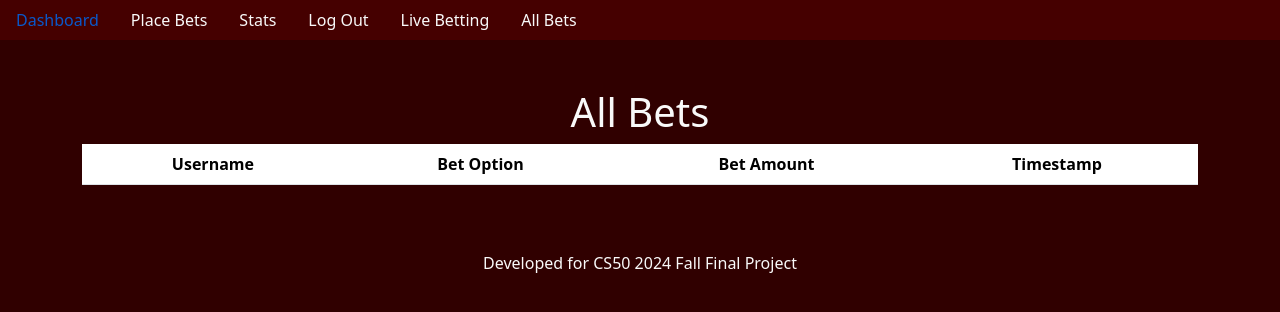
After one commit to EricYXu/HarvardYalePredictions, a Flask app: page /bets in a window 1280 px wide. The commit adds this page. Shown: the top 312 px of the page. Run offline with Flask 3, Linux system fonts and the light colour scheme; a user stored in the database is signed in; data comes from the database, SQL or seed files in the repository; both versions use the stored data as it was after the commit; data that the repository does not hold is empty.

Commit message:
live bet

```diff
--- a/app.py
+++ b/app.py
@@ -179,13 +179,62 @@ def stats():
 @app.route("/live")
 def live():
     """Render the live betting page."""
-    return render_template("live.html")
+    if "user_id" not in session:
+        return redirect("/login")
+
+    # Fetch the user's current balance
+    user_id = session["user_id"]
+    conn = sqlite3.connect("site.db")
+    conn.row_factory = sqlite3.Row
+    cursor = conn.cursor()
+    cursor.execute("SELECT cash FROM users WHERE id = ?", (user_id,))
+    user = cursor.fetchone()
+    conn.close()
+
+    return render_template("live.html", user_balance=user["cash"])
+
 
 # socketio is a live server updating app from chatgpt that gave us an idea on how to make our betting application live
 @socketio.on("update_odds")
 def handle_odds_update(data):
     """Broadcast new odds to all connected clients."""
     emit("odds_update", data, broadcast=True)
+
+@app.route("/place_bet", methods=["POST"])
+def place_bet():
+    """Handle user bet placement."""
+    if "user_id" not in session:
+        return redirect("/login")
+
+    user_id = session["user_id"]
+    bet_option = request.form.get("bet_option")
+    bet_amount = float(request.form.get("bet_amount"))
+
+    # Connect to the database
+    conn = sqlite3.connect("site.db")
+    conn.row_factory = sqlite3.Row
+    cursor = conn.cursor()
+
+    # Check user's current balance
+    cursor.execute("SELECT cash FROM users WHERE id = ?", (user_id,))
+    user = cursor.fetchone()
+
+    if not user or user["cash"] < bet_amount:
+        flash("Insufficient balance to place the bet!", "danger")
+        return redirect("/live")
+
+    # Deduct the bet amount and log the bet
+    cursor.execute("UPDATE users SET cash = cash - ? WHERE id = ?", (bet_amount, user_id))
+    cursor.execute(
+        "INSERT INTO bets (user_id, bet_option, bet_amount) VALUES (?, ?, ?)",
+        (user_id, bet_option, bet_amount),
+    )
+    conn.commit()
+    conn.close()
+
+    flash("Bet placed successfully!", "success")
+    return redirect("/live")
+
 
 def update_odds():
     """Simulate real-time odds updates."""
@@ -215,6 +264,23 @@ def get_match_data(match_id):
     conn.close()
     return match
 
+@app.route("/bets")
+def bets():
+    """Show all bets placed by users."""
+    if "user_id" not in session:
+        return redirect("/login")
+
+    conn = sqlite3.connect("site.db")
+    conn.row_factory = sqlite3.Row
+    cursor = conn.cursor()
+    cursor.execute(
+        "SELECT users.username, bets.bet_option, bets.bet_amount, bets.timestamp "
+        "FROM bets JOIN users ON bets.user_id = users.id ORDER BY bets.timestamp DESC"
+    )
+    all_bets = cursor.fetchall()
+    conn.close()
+
+    return render_template("bets.html", bets=all_bets)
 
 
 
--- a/templates/base.html
+++ b/templates/base.html
@@ -28,6 +28,8 @@
             <a class="nav-link navigation-bar" href="/stats">Stats</a> <!-- Stats Link -->
             <a class="nav-link navigation-bar ml-auto mr-1" href="/logout">Log Out</a>
             <a class="nav-link navigation-bar" href="/live">Live Betting</a> <!-- Added Live Betting Link -->
+            <a class="nav-link navigation-bar" href="/bets">All Bets</a>
+
 
 
 
--- /dev/null
+++ b/templates/bets.html
@@ -0,0 +1,31 @@
+{% extends "base.html" %}
+
+{% block title %}
+All Bets
+{% endblock %}
+
+{% block main %}
+<div class="container mt-5">
+    <h1>All Bets</h1>
+    <table class="table table-striped">
+        <thead>
+            <tr>
+                <th>Username</th>
+                <th>Bet Option</th>
+                <th>Bet Amount</th>
+                <th>Timestamp</th>
+            </tr>
+        </thead>
+        <tbody>
+            {% for bet in bets %}
+            <tr>
+                <td>{{ bet["username"] }}</td>
+                <td>{{ bet["bet_option"] }}</td>
+                <td>${{ "%.2f"|format(bet["bet_amount"]) }}</td>
+                <td>{{ bet["timestamp"] }}</td>
+            </tr>
+            {% endfor %}
+        </tbody>
+    </table>
+</div>
+{% endblock %}
```
Also changed, not shown: templates/live.html (+17 -60 lines), site.db.
